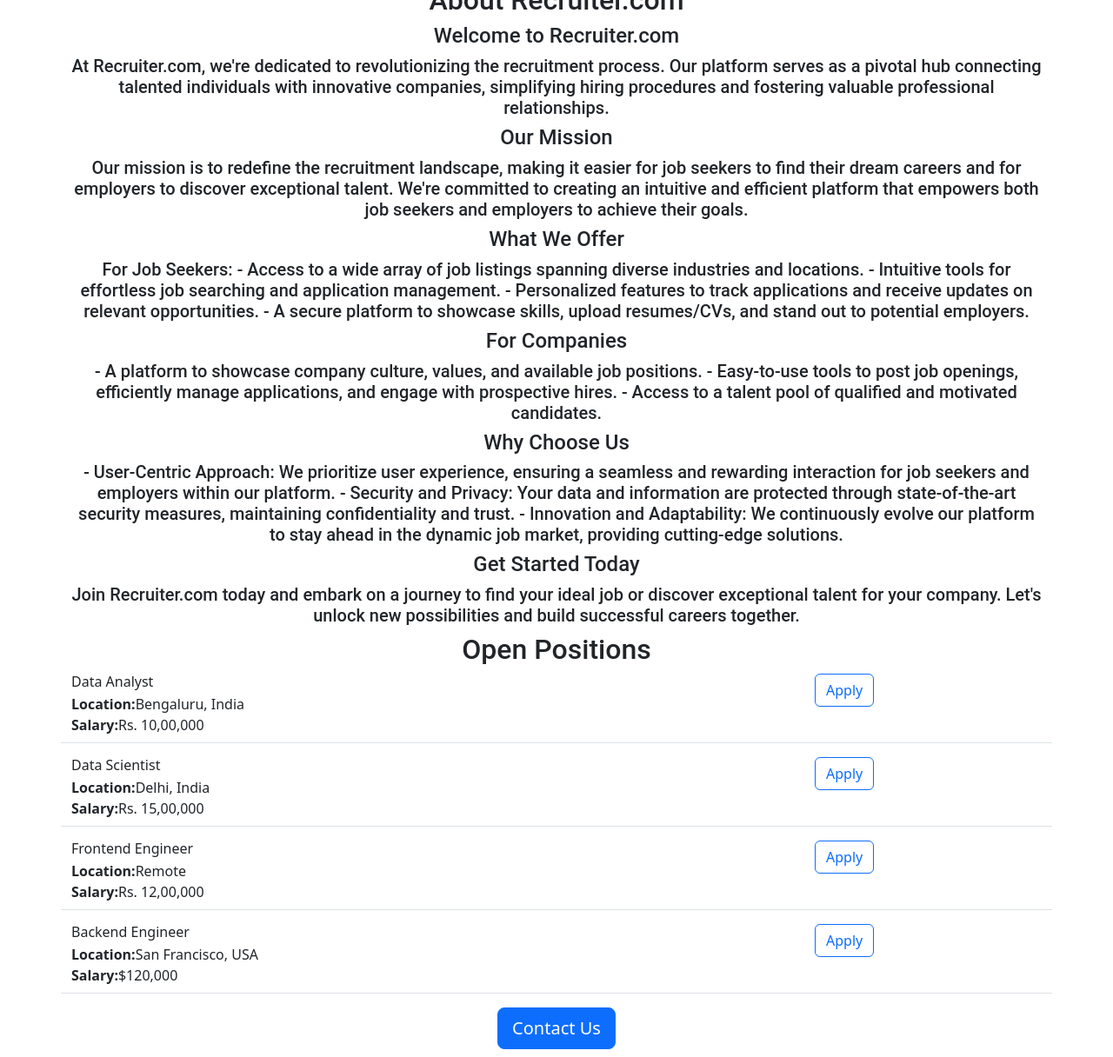
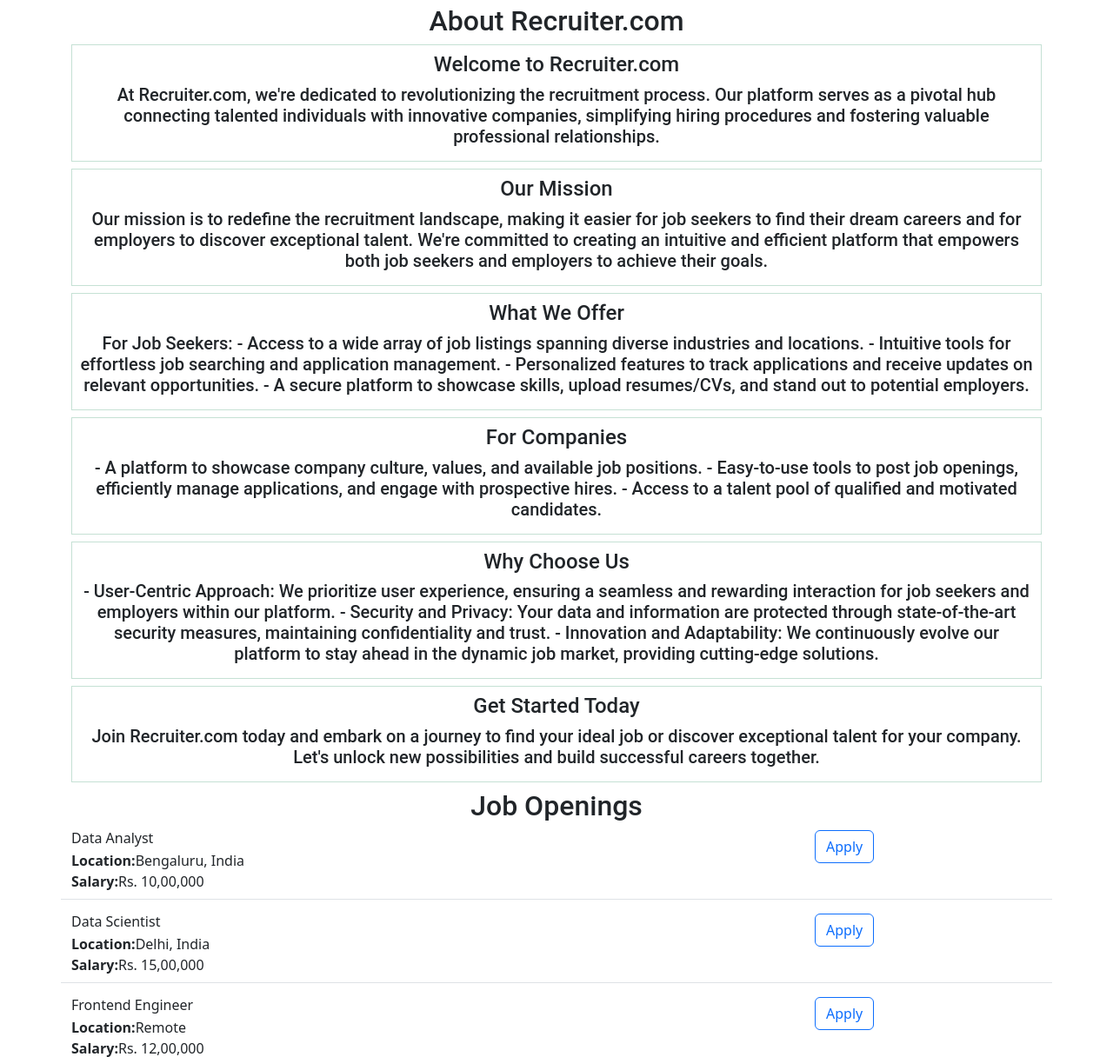
Before and after one commit to love-000/lokesh, a Flask app: page / in a window 1280 px wide. Shown: the part 581-1797 px from the top of the page at 87% size. Run offline with Flask 3, Linux system fonts and the light colour scheme.

Commit message:
new changes update

```diff
--- a/templates/home.html
+++ b/templates/home.html
@@ -1,7 +1,7 @@
 <!DOCTYPE html>
 <html>
   <head>
-    <title>lokesh web</title>
+    <title>Recruiter.Com</title>
     <style>
       h1{
         font-size: 50px;
@@ -41,6 +41,7 @@
     </style>
     <meta charset="utf-8">
     <meta name="viewport" content="width=device-width, initial-scale=1">
+    <link rel="shortcut icon" href="static/logo_sample.jpg">"
 
     <link href="https://cdn.jsdelivr.net/npm/bootstrap@5.3.2/dist/css/bootstrap.min.css" rel="stylesheet" integrity="sha384-T3c6CoIi6uLrA9TneNEoa7RxnatzjcDSCmG1MXxSR1GAsXEV/Dwwykc2MPK8M2HN" crossorigin="anonymous">
 
@@ -51,14 +52,22 @@
       <source src="https://lokesh--love1506262015.repl.co/static/recruiter_video.mp4" type="video/mp4">
     </video>
 <h2>About Recruiter.com</h2>
+
+  <div class="border border-success p-2 mb-2 border-opacity-25">
     <h4>Welcome to Recruiter.com</h4>
     <h5>
     At Recruiter.com, we're dedicated to revolutionizing the recruitment process. Our platform serves as a pivotal hub connecting talented individuals with innovative companies, simplifying hiring procedures and fostering valuable professional relationships.
     </h5>
+  </div>
+
+  <div class="border border-success p-2 mb-2 border-opacity-25">
     <h4>Our Mission</h4>
     <h5>
       Our mission is to redefine the recruitment landscape, making it easier for job seekers to find their dream careers and for employers to discover exceptional talent. We're committed to creating an intuitive and efficient platform that empowers both job seekers and employers to achieve their goals.
     </h5>
+  </div>
+
+  <div class="border border-success p-2 mb-2 border-opacity-25">
     <h4>What We Offer</h4>
     <h5>
       For Job Seekers:
@@ -67,24 +76,34 @@
       - Personalized features to track applications and receive updates on relevant opportunities.
       - A secure platform to showcase skills, upload resumes/CVs, and stand out to potential employers.
     </h5>
+  </div>
+
+  <div class="border border-success p-2 mb-2 border-opacity-25">
     <h4>For Companies</h4>
     <h5>
       - A platform to showcase company culture, values, and available job positions.
       - Easy-to-use tools to post job openings, efficiently manage applications, and engage with prospective hires.
       - Access to a talent pool of qualified and motivated candidates.
     </h5>
+  </div>
+
+  <div class="border border-success p-2 mb-2 border-opacity-25">
     <h4>Why Choose Us</h4>
     <h5>
       - User-Centric Approach: We prioritize user experience, ensuring a seamless and rewarding interaction for job seekers and employers within our platform.
       - Security and Privacy: Your data and information are protected through state-of-the-art security measures, maintaining confidentiality and trust.
       - Innovation and Adaptability: We continuously evolve our platform to stay ahead in the dynamic job market, providing cutting-edge solutions.
     </h5>
+  </div>
+
+  <div class="border border-success p-2 mb-2 border-opacity-25">
     <h4>Get Started Today</h4>
     <h5>
     Join Recruiter.com today and embark on a journey to find your ideal job or discover exceptional talent for your company. Let's unlock new possibilities and build successful careers together.
     </h5>
+  </div>
 
-    <h2>Open Positions</h2>
+    <h2>Job Openings</h2>
   <div>
     {% for job in jobs %}
        {% include 'jobitem.html' %}
```
Also changed, not shown: static/logo_sample.jpg (added). Lines whose indentation alone changed are shown as unchanged.
